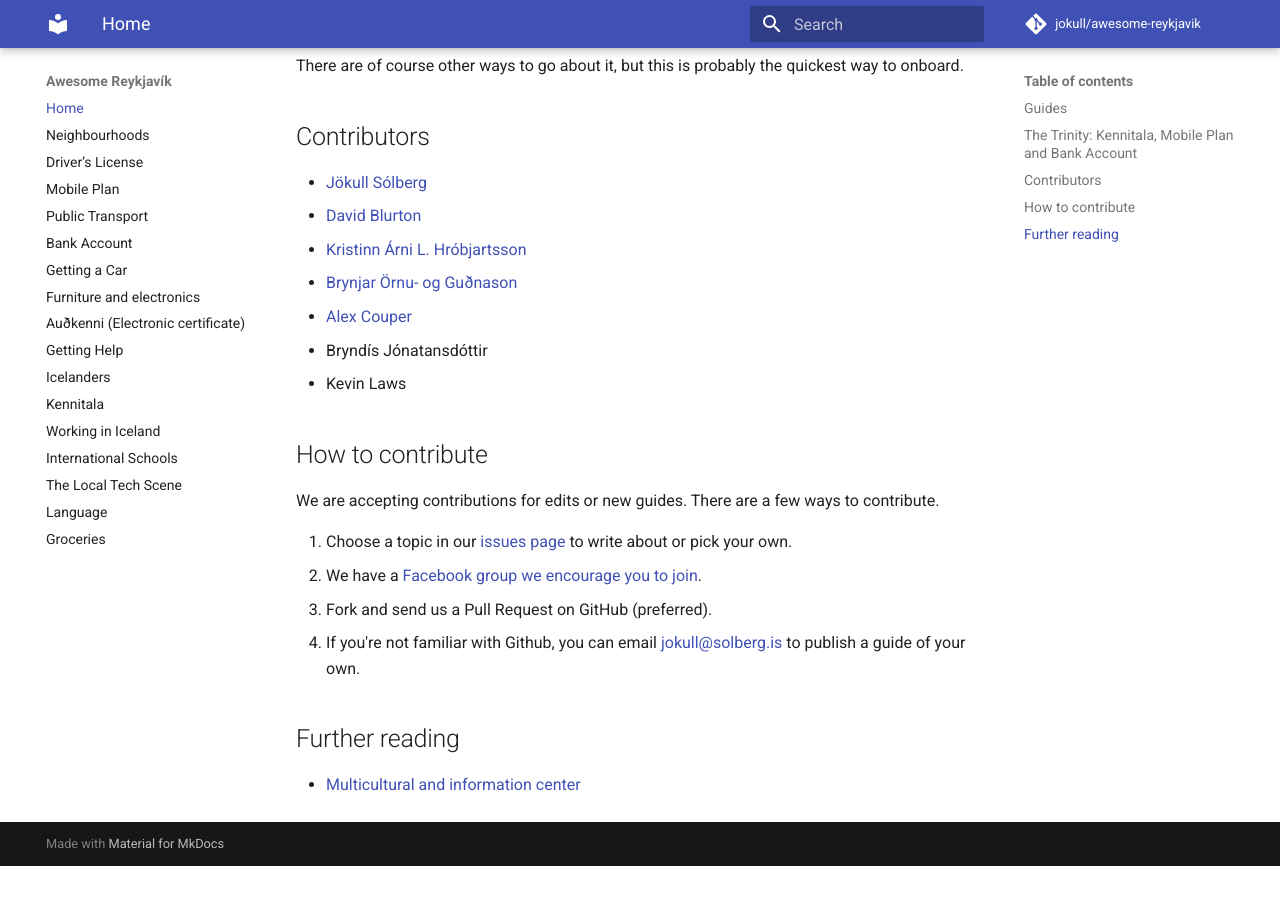
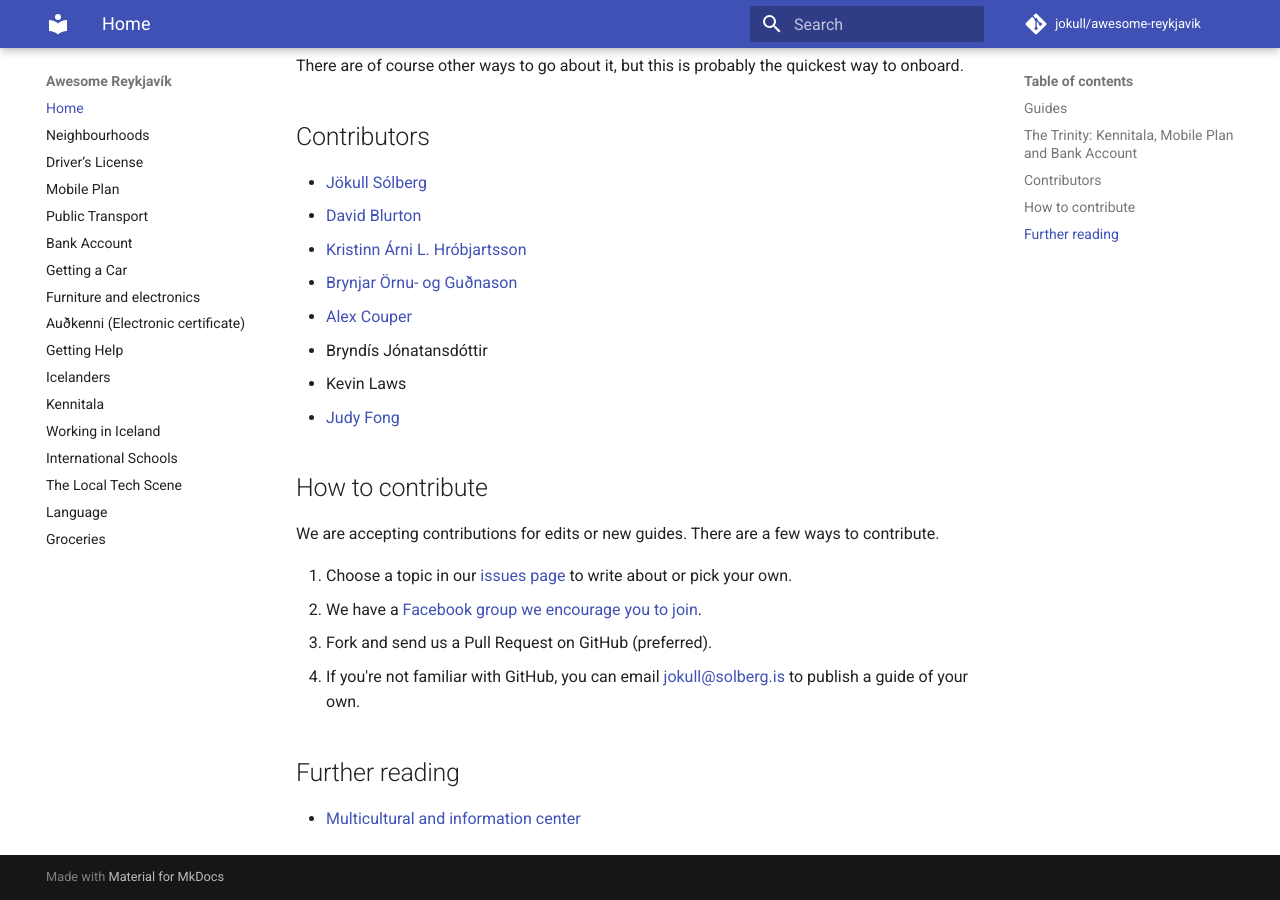
Before and after one commit to jokull/awesome-reykjavik, an MkDocs documentation site: the page built from docs/index.md, in a window 1280 px wide and 900 px high, scrolled down 1470 px. Built offline with MkDocs 1.6.1 and Material for MkDocs 9.7.7, drawn with Linux system fonts in a browser that asks for light colours; comment, search, counter and statistics services are not loaded; before the commit the page ends 2336 px from its top, so only the background shows below that; some of the changed text lies outside the part shown.

Commit message:
Update index.md

```diff
--- a/docs/index.md
+++ b/docs/index.md
@@ -26,7 +26,7 @@
 1. [Getting help](guides/getting-help.md)
 1. [Language](guides/language.md)
 1. Eating out and ordering in
-1. [About the Icelander](guides/icelanders.md)]
+1. [About the Icelander](guides/icelanders.md)
 
 ## The Trinity: Kennitala, Mobile Plan and Bank Account
 
@@ -62,6 +62,7 @@
 - [Alex Couper](https://github.com/alexcouper)
 - Bryndís Jónatansdóttir
 - Kevin Laws
+- [Judy Fong](https://github.com/judyfong)
 
 ## How to contribute
 
@@ -74,7 +75,7 @@
 1. We have a [Facebook group we encourage you to
    join](https://www.facebook.com/groups/176641773386901).
 1. Fork and send us a Pull Request on GitHub (preferred).
-1. If you're not familiar with Github, you can email
+1. If you're not familiar with GitHub, you can email
    [jokull@solberg.is](mailto:jokull@solberg.is) to publish a guide of your
    own.
 
```
Also changed, not shown: other parts of docs/index.md (+1 -1 lines).
